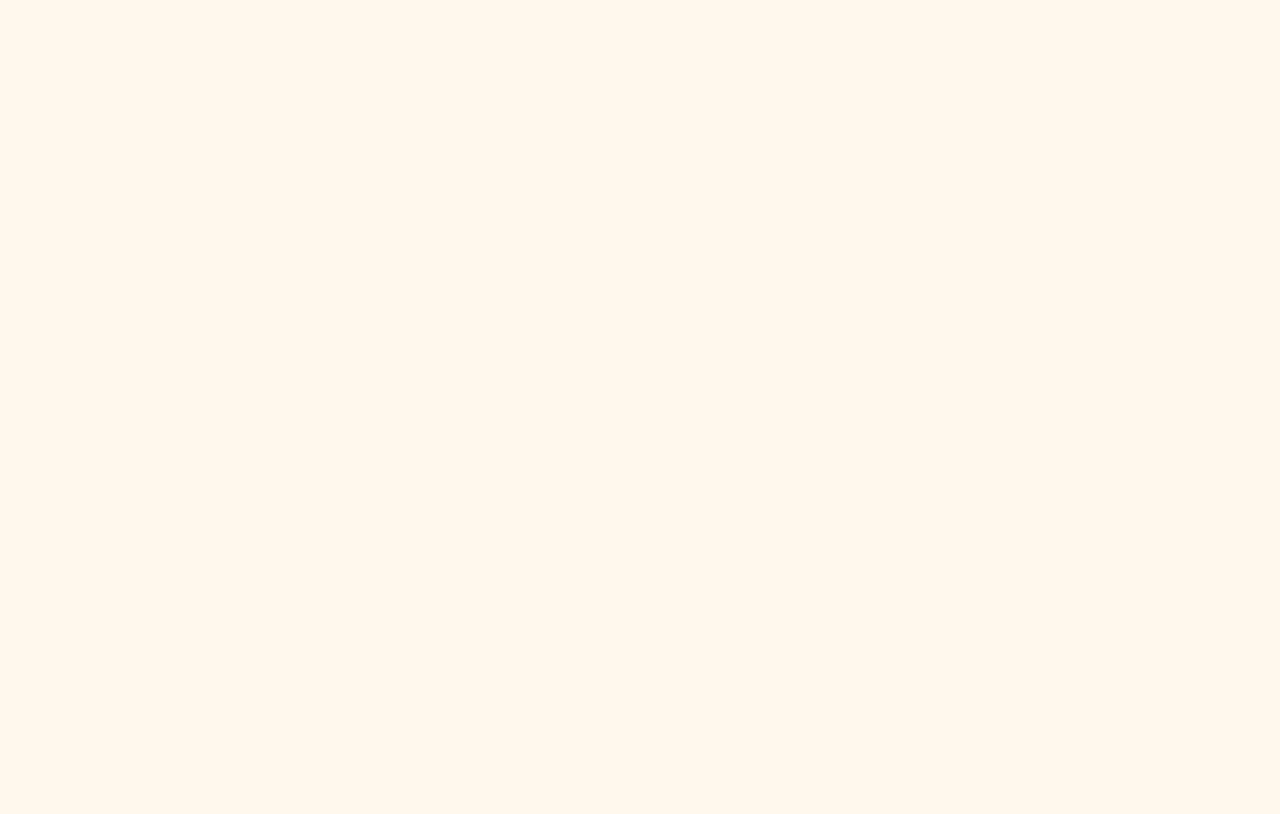
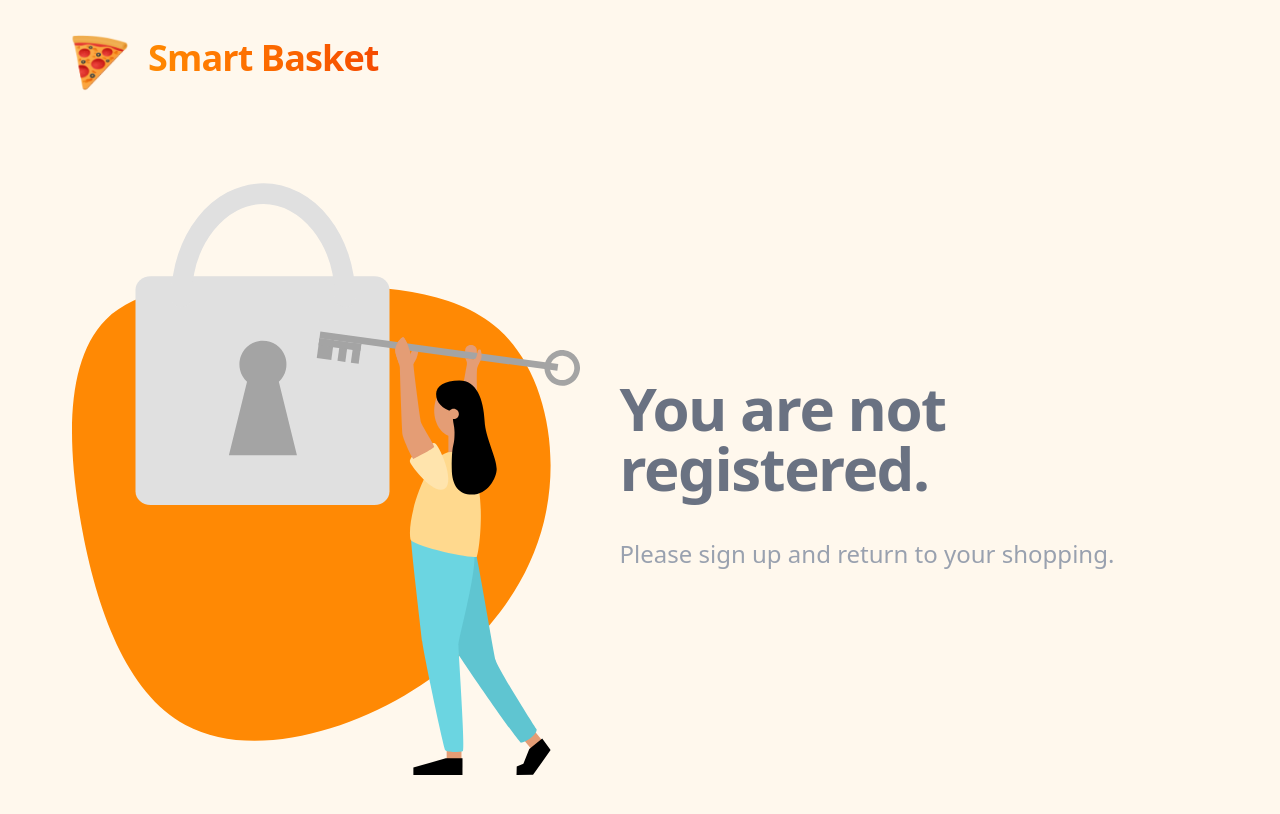
Before and after one commit to riteg21/online-market-react, a React (Vite) app: page /please-sign in a window 1280 px wide. Before the commit this address had no page. Shown: the top 814 px of the page. Built offline with nearby package versions, Linux system fonts and the light colour scheme.

Commit message:
create: component(errorNoRegister)

```diff
--- /dev/null
+++ b/src/components/ErrorNoRegister/ErrorNoRegister.jsx
@@ -0,0 +1,19 @@
+export const ErrorNoRegister = () => {
+  return (
+    <div className="flex justify-center items-center min-h-screen animate-none">
+      <img
+        src="/lock-withoutRegister.svg"
+        alt=""
+        className="w-140 h-auto mb-10"
+      />
+      <div className="ms-10">
+        <p className="mb-10 font-extrabold leading-none tracking-tight text-gray-500 text-6xl ">
+          You are not registered.
+        </p>
+        <p className="mb-10 text-2xl font-medium text-gray-400">
+          Please sign up and return to your shopping.
+        </p>
+      </div>
+    </div>
+  );
+};
--- a/src/components/Router/MainRouter.jsx
+++ b/src/components/Router/MainRouter.jsx
@@ -2,6 +2,7 @@ import { BrowserRouter as Router, Routes, Route } from "react-router-dom";
 import { Layout } from "./Layout";
 import { App } from "../App";
 import { BackendError } from "../payment/404/404";
+import { ErrorNoRegister } from "../ErrorNoRegister/ErrorNoRegister";
 
 export function MainRouter() {
   return (
@@ -10,6 +11,7 @@ export function MainRouter() {
         <Route element={<Layout />}>
           <Route path="/" element={<App />} />
           <Route path="/404" element={<BackendError />} />
+          <Route path="/please-sign" element={<ErrorNoRegister />} />
         </Route>
       </Routes>
     </Router>
--- a/src/components/main/products/modal/ModalBaggage.jsx
+++ b/src/components/main/products/modal/ModalBaggage.jsx
@@ -1,9 +1,8 @@
-import { useEffect, lazy, Suspense } from "react";
+import { useEffect } from "react";
 import { createPortal } from "react-dom";
 import { useTotalPrice } from "../../../../context/FullPriceContext";
 import { BaggageCard } from "./BaggageCard";
 import { Link } from "react-router-dom";
-import { Loader } from "../../../loader/Loader";
 
 export const ModalBaggage = ({ onClose }) => {
   const { totalPrice, cartItems } = useTotalPrice();
@@ -52,14 +51,12 @@ export const ModalBaggage = ({ onClose }) => {
         </div>
         <div className="flex justify-between">
           {cartItems.length > 0 && (
-            <Suspense fallback={<Loader />}>
-              <Link
-                to={"/404"}
-                className="text-white bg-orange-400 hover:bg-orange-500 focus:ring-1 focus:outline-none focus:ring-orange-300 font-medium rounded-lg text-sm px-5 py-2.5 text-center inline-flex items-center me-5 shadow-md shadow-orange-200"
-              >
-                Buy
-              </Link>
-            </Suspense>
+            <Link
+              to={"/please-sign"}
+              className="text-white bg-orange-400 hover:bg-orange-500 focus:ring-1 focus:outline-none focus:ring-orange-300 font-medium rounded-lg text-sm px-5 py-2.5 text-center inline-flex items-center me-5 shadow-md shadow-orange-200"
+            >
+              Buy
+            </Link>
           )}
           {cartItems.length > 0 && (
             <h1 className="text-2xl font-bold text-orange-500 ">{`Total Price: $${totalPrice}`}</h1>
--- a/src/components/payment/404/404.jsx
+++ b/src/components/payment/404/404.jsx
@@ -1,6 +1,3 @@
-import { Loader } from "../../loader/Loader";
-import { lazy, Suspense } from "react";
-
 import { DescriptionError } from "./descriptionError";
 
 export const BackendError = () => {
```
Also changed, not shown: public/lock-withoutRegister.svg (added), src/components/main/products/NotFound.jsx (deleted).
